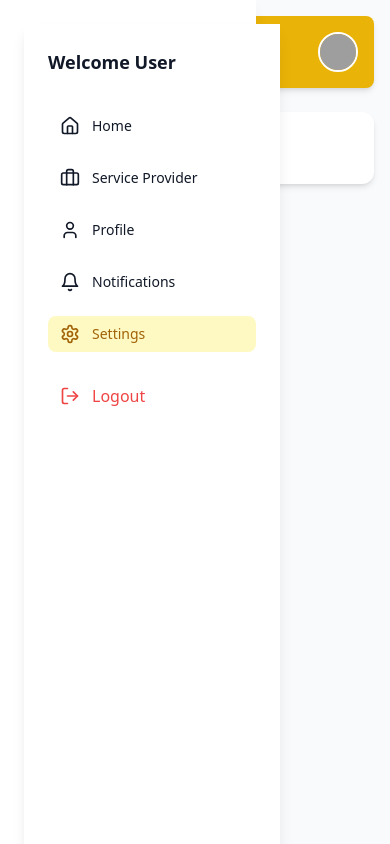
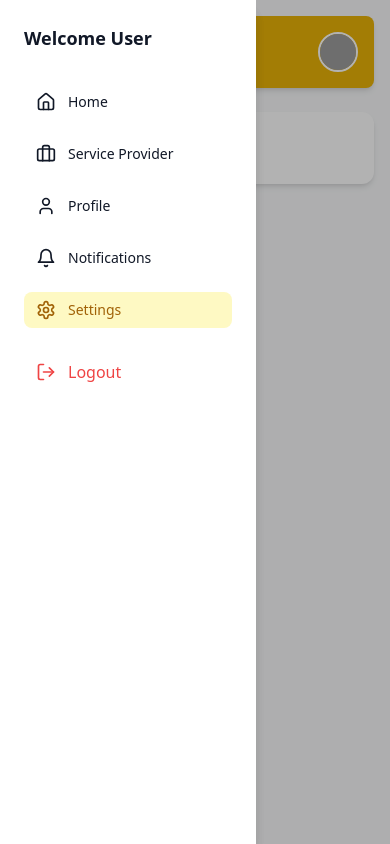
Before and after one commit to Ldorji07/Zhapto_101, a React (Vite) app: page /settings in a window 390 px wide. Both pictures are taken after a click on the button 52 px from the left and 52 px from the top of the page. Built offline with nearby package versions, Linux system fonts and the light colour scheme; grey boxes are pictures that could not be loaded.

Commit message:
Menu_responsive_updated

```diff
--- a/src/components/Layout.jsx
+++ b/src/components/Layout.jsx
@@ -1,4 +1,4 @@
-import React, { useState } from "react";
+import React, { useState, useEffect } from "react";
 import { useNavigate, useLocation } from "react-router-dom";
 import { Home, User, Settings, LogOut, Menu, X, Briefcase, Bell } from "lucide-react";
 import { useUser } from "../context/UserContext";
@@ -34,14 +34,17 @@ export default function Layout({ pageTitle, children }) {
       </div>
     );
 
-  const Sidebar = ({ className = "" }) => (
-    <aside className={`flex flex-col w-64 bg-white shadow-lg p-6 min-h-screen ${className}`}>
+  const Sidebar = ({ onLinkClick }) => (
+    <div className="flex flex-col w-64 bg-white shadow-lg p-6 min-h-screen">
       <h2 className="text-lg font-semibold mb-8">Welcome {user?.name || "User"}</h2>
       <nav className="flex flex-col gap-4">
         {menuItems.map((item) => (
           <button
             key={item.name}
-            onClick={() => navigate(item.path)}
+            onClick={() => {
+              navigate(item.path);
+              onLinkClick?.();
+            }}
             className={`flex items-center gap-3 px-3 py-2 rounded-lg transition ${
               location.pathname === item.path
                 ? "bg-yellow-100 text-yellow-700 font-semibold"
@@ -54,16 +57,36 @@ export default function Layout({ pageTitle, children }) {
         ))}
       </nav>
       <button
-        onClick={() => navigate("/signin")}
+        onClick={() => {
+          navigate("/signin");
+          onLinkClick?.();
+        }}
         className="flex items-center gap-3 px-3 py-2 rounded-lg hover:bg-red-100 text-red-500 mt-6"
       >
         <LogOut size={20} /> Logout
       </button>
-    </aside>
+    </div>
   );
 
+  // Close sidebar on Escape key
+  useEffect(() => {
+    const handleEsc = (e) => {
+      if (e.key === "Escape") setMenuOpen(false);
+    };
+    window.addEventListener("keydown", handleEsc);
+    return () => window.removeEventListener("keydown", handleEsc);
+  }, []);
+
   return (
-    <div className="flex min-h-screen bg-gray-50">
+    <div className="flex min-h-screen bg-gray-50 relative">
+      {/* Overlay for Mobile Sidebar */}
+      {menuOpen && (
+        <div
+          className="fixed inset-0 bg-black bg-opacity-30 z-30 md:hidden"
+          onClick={() => setMenuOpen(false)}
+        ></div>
+      )}
+
       {/* Desktop Sidebar */}
       <div className="hidden md:block">
         <Sidebar />
@@ -71,11 +94,11 @@ export default function Layout({ pageTitle, children }) {
 
       {/* Mobile Sidebar */}
       <aside
-        className={`fixed top-0 left-0 w-64 h-full bg-white shadow-lg p-6 z-40 flex flex-col transform transition-transform duration-300 md:hidden ${
+        className={`fixed top-0 left-0 w-64 h-full bg-white shadow-lg z-40 transform transition-transform duration-300 md:hidden ${
           menuOpen ? "translate-x-0" : "-translate-x-full"
         }`}
       >
-        <Sidebar />
+        <Sidebar onLinkClick={() => setMenuOpen(false)} />
       </aside>
 
       {/* Main */}
```
